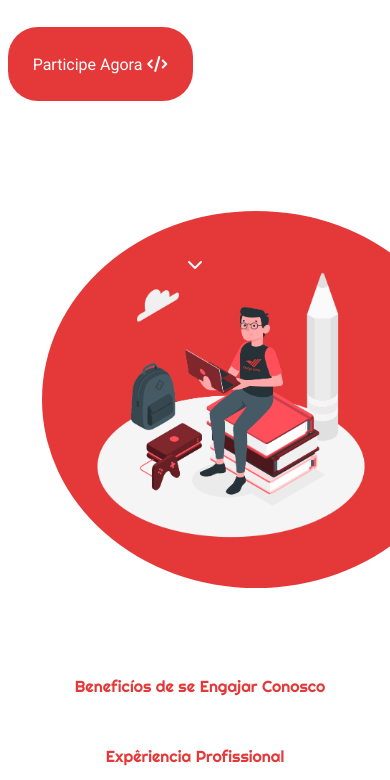
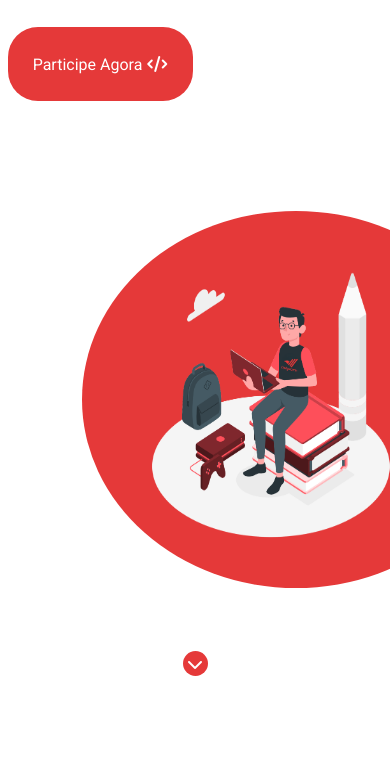
Before and after one commit to stefanieSilvaOliveira/projeto-codigo-certo, a plain HTML site: page index.html in a window 390 px wide. Shown: the part 320-1100 px from the top of the page. Drawn offline with nearby package versions, Linux system fonts and the light colour scheme.

Commit message:
atualização na responsividade do eclipse

```diff
--- a/styles/styles.css
+++ b/styles/styles.css
@@ -405,7 +405,7 @@ div h1{
         background-color: #E53939;
         margin-top: 680px;
         margin-left: 30px;
-        margin-right: -80px;
+        margin-right: -120px;
         margin-bottom: 50px;
         border-radius: 50%;
         display: flex;
@@ -416,7 +416,7 @@ div h1{
     }
 
     .ellipse img {
-        width: 300px;
+        width: 267px;
         height: 291px;
         margin-top: 20px;
         margin-left: 40px;
@@ -475,16 +475,18 @@ div h1{
         border-radius: 50%;
         width: 25px;
         height: 25px;
+        margin-top: 400px;
         color: #FFF;
         display: flex;
         align-items: center;
         justify-content: center;
+        cursor: pointer;
     }
 
     .chevron-bottom{
         display: flex;
         justify-content: center;
-        margin-top: 50px;
+        margin-top: 20px;
         margin-left: -120px;
         cursor: pointer;
     }
@@ -500,7 +502,7 @@ div h1{
         color: #E53939;
         margin-left: -200px;
         margin-right: 20px;
-        margin-top: 400px;
+        margin-top: 150px;
     }
 
     .card-left {
```
